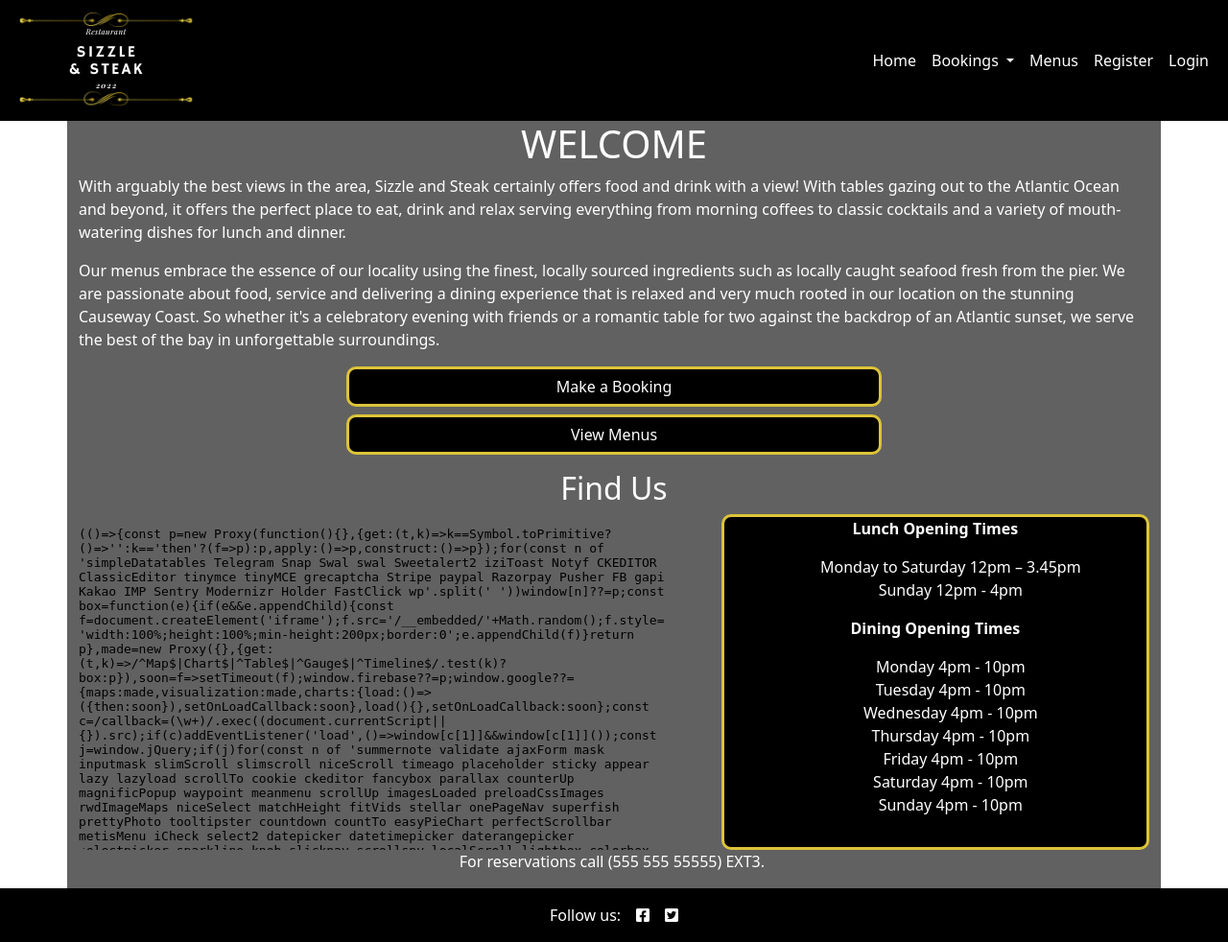
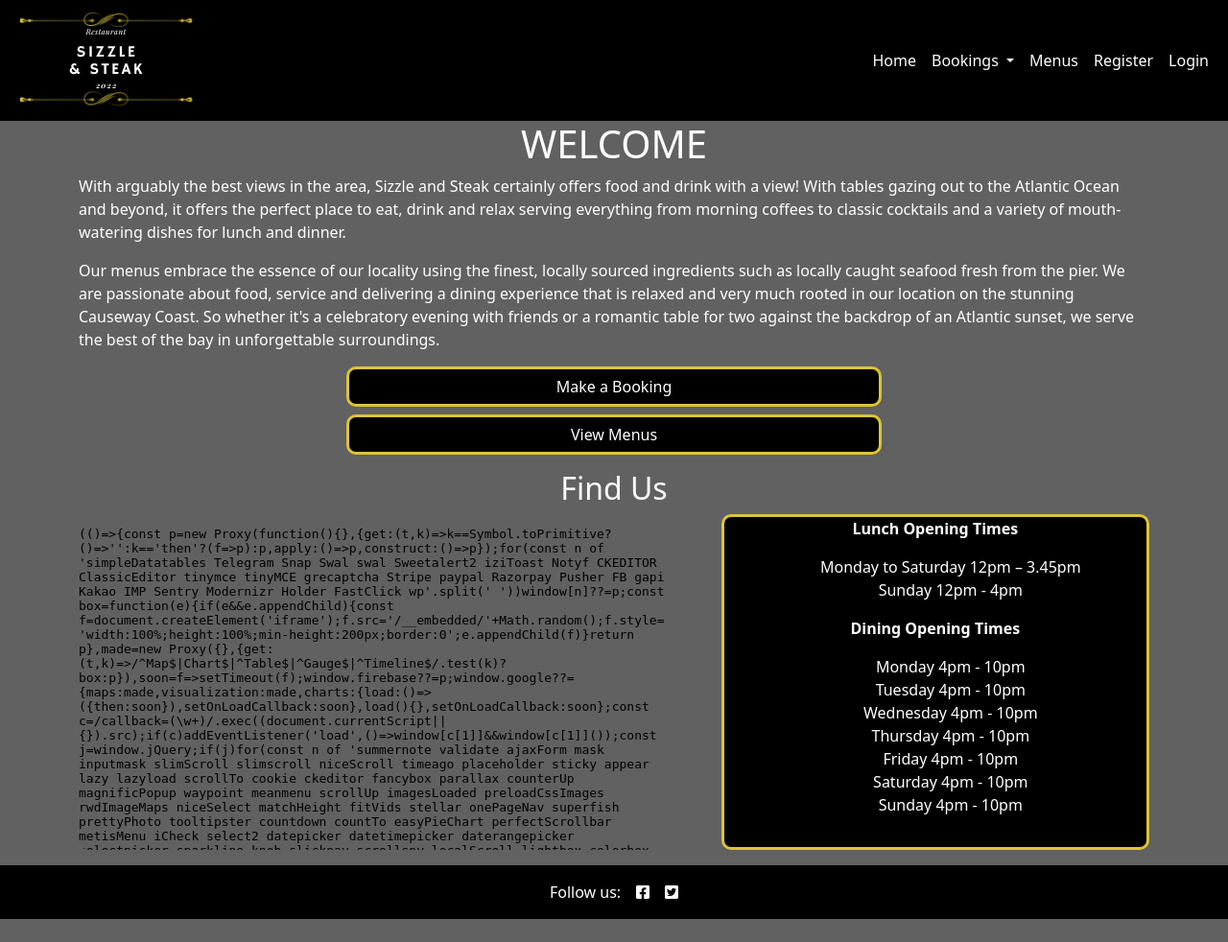
Before and after one commit to Gareth-McGirr/Portfolio-Project-4-SizzleAndSteak, a Django app: page / in a window 1280 px wide. Shown: the whole page at 96% size. After the commit the page ends 958 px from the top, so only its background shows below. Run offline with Django 4.2, Linux system fonts and the light colour scheme; some libraries are stand-ins or nearby versions.

Commit message:
Fix: Alter styling to fix alignment issues.

```diff
--- a/home/templates/home/index.html
+++ b/home/templates/home/index.html
@@ -32,7 +32,7 @@
 
                 <h2 class="text-center">Find Us</h2>
                 <!-- Map -->
-                <div class="mapouter">
+                <div class="mapouter pb-3">
                     <div class="gmap_canvas">
                         <iframe id="gmap_canvas"
                             src="https://maps.google.com/maps?q=torr%20head&t=&z=13&ie=UTF8&iwloc=&output=embed"
@@ -58,9 +58,7 @@
                         </ul>
                     </div>
                 </div>
-                <p class="text-center">For reservations call (555 555 55555) EXT3.&nbsp;</p>
             </div>
-
         </div>
     </div>
 </div>
--- a/templates/base.html
+++ b/templates/base.html
@@ -27,10 +27,12 @@
     <!-- Header -->
     {% include 'includes/nav.html' %}
 
-    <main class="container">
+    <main>
+        <div class="container">
         {% block content %}
         <!-- Content Goes here -->
         {% endblock content %}
+        </div>
     </main>
 
     <!-- Footer -->
```
